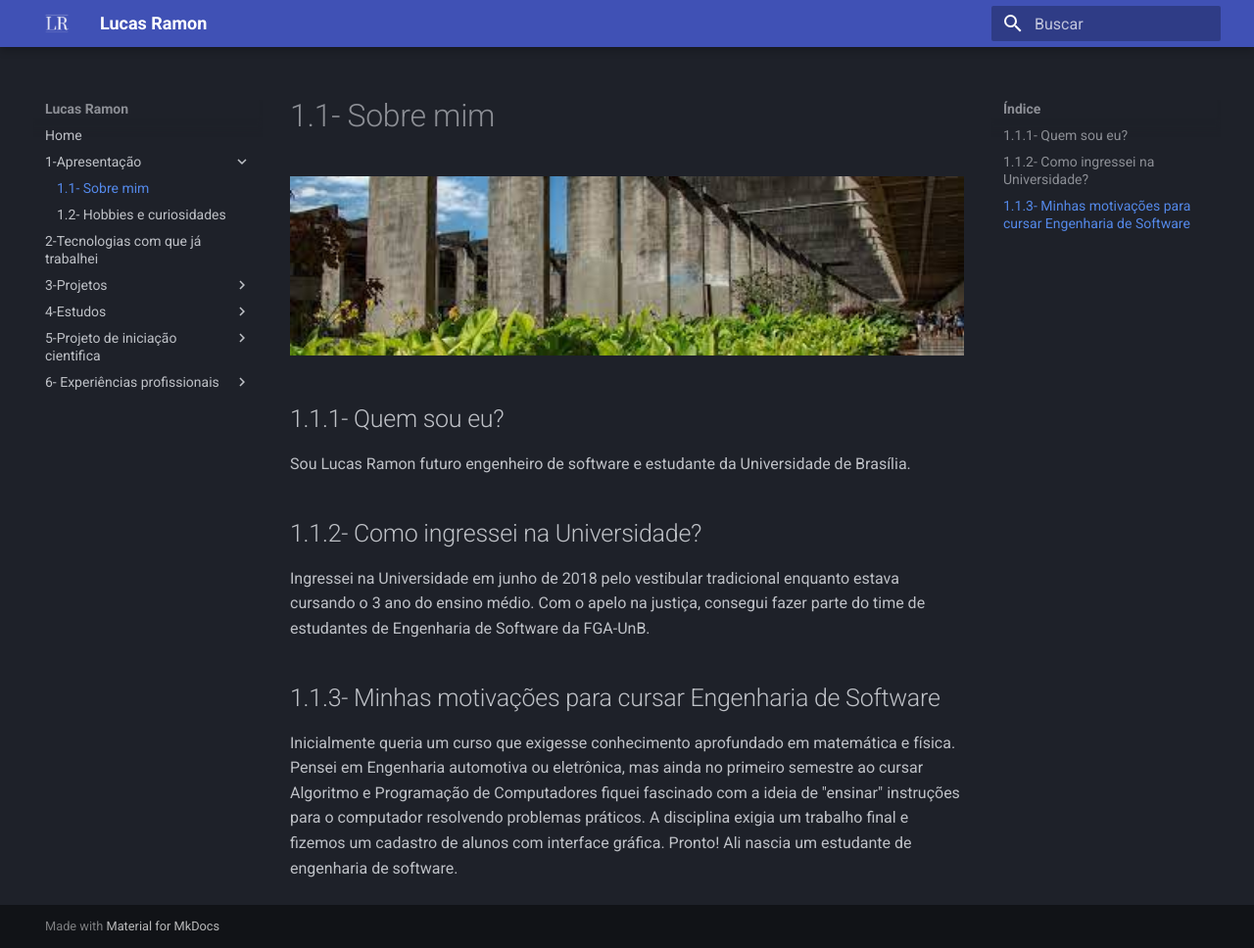
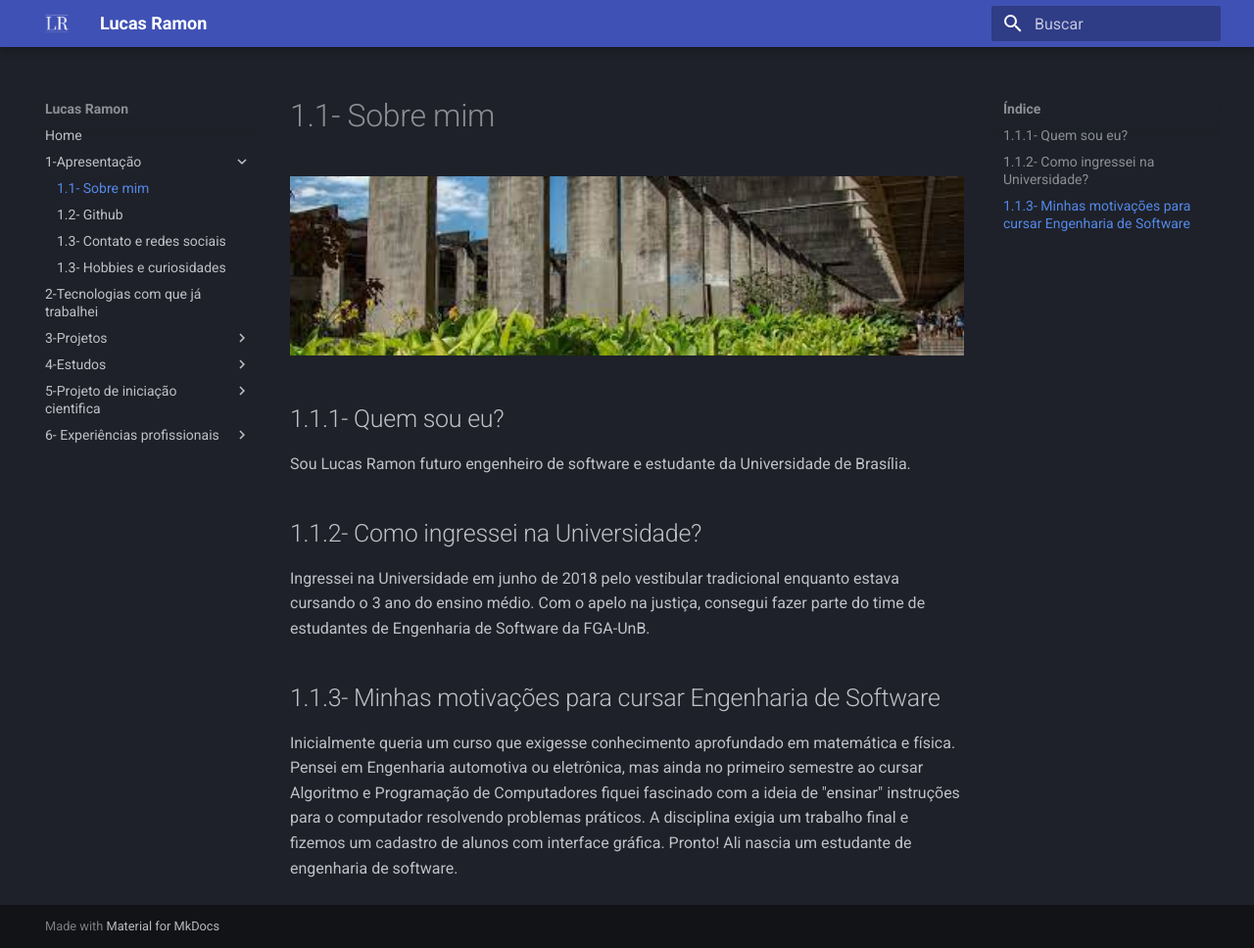
Before and after one commit to lramon2001/lramon2001.github.io, an MkDocs documentation site: the page built from docs/qseu.md, in a window 1280 px wide and 968 px high. Shown: the whole window at 98% size. Built offline with MkDocs 1.6.1 and Material for MkDocs 9.7.7, drawn with Linux system fonts in a browser that asks for light colours.

Commit message:
Update mkdocs.yml

```diff
--- a/mkdocs.yml
+++ b/mkdocs.yml
@@ -11,7 +11,9 @@ nav:
   - Home: index.md
   - 1-Apresentação:
     - 1.1- Sobre mim: qseu.md
-    - 1.2- Hobbies e curiosidades : hobbies.md
+    - 1.2- Github: github.md
+    - 1.3- Contato e redes sociais: social.md
+    - 1.3- Hobbies e curiosidades : hobbies.md
   - 2-Tecnologias com que já trabalhei:  softskills.md
   - 3-Projetos:
     - 3.1-Gestimoveis: gestimoveis.md
```
